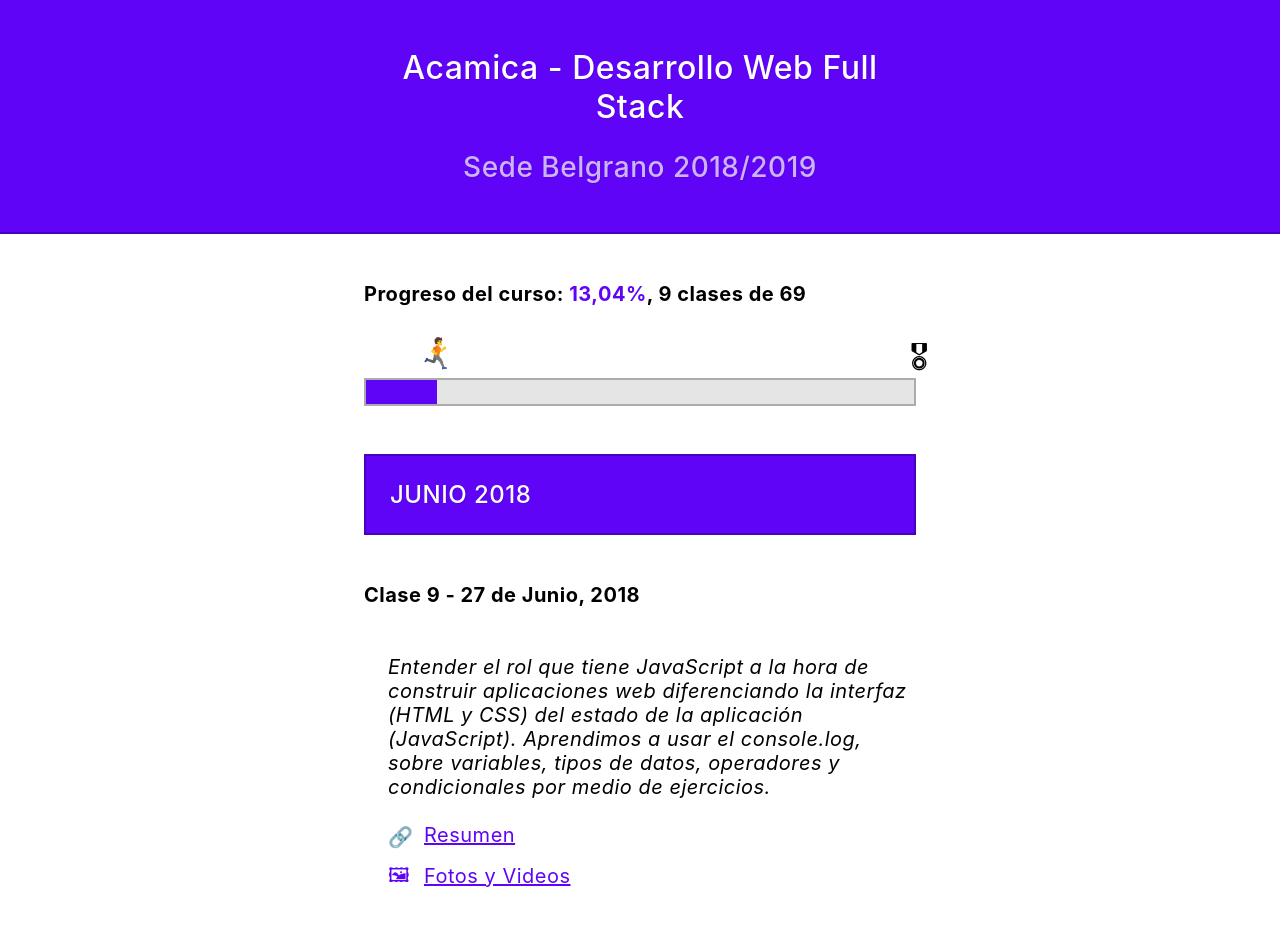
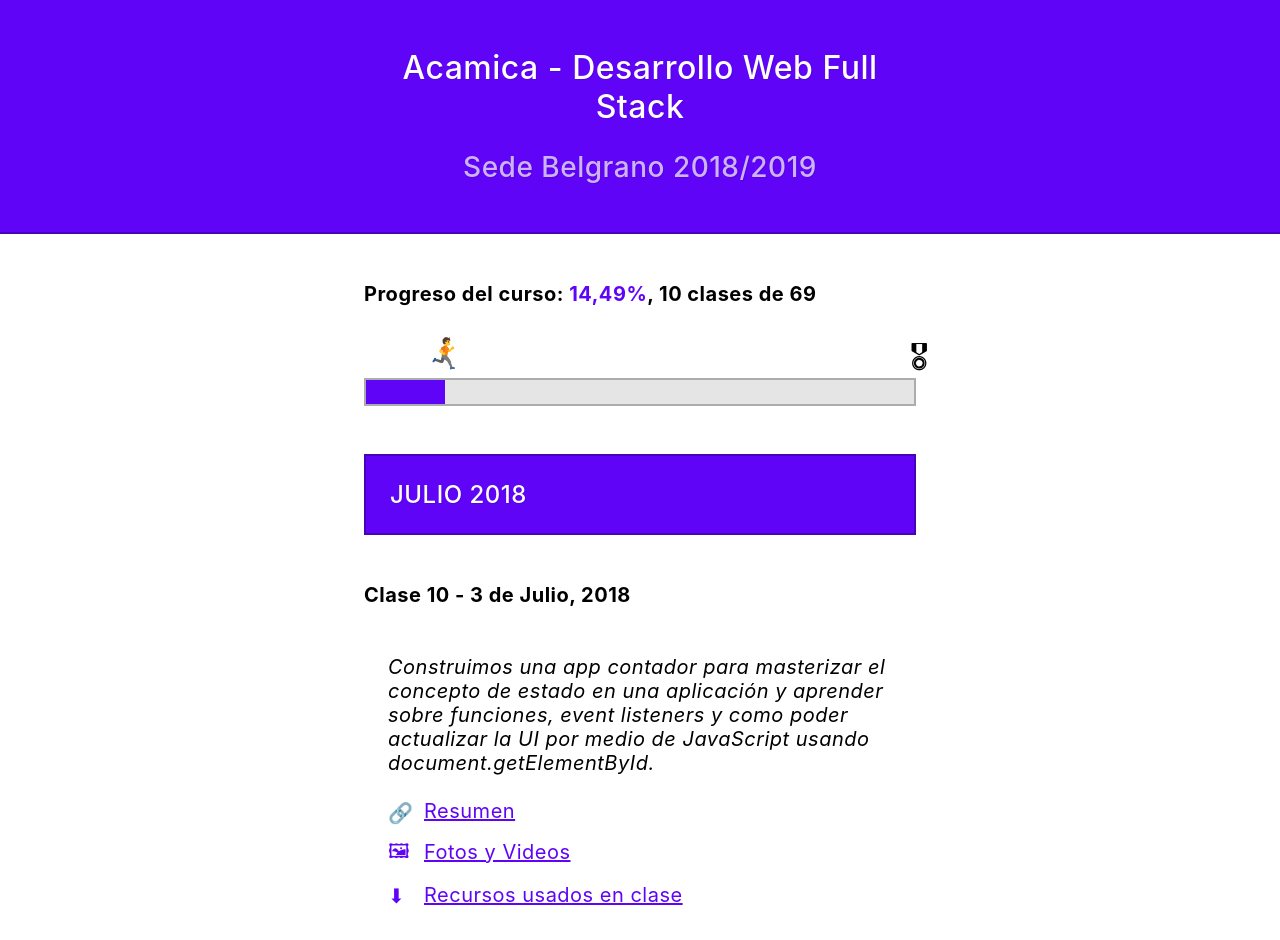
Before and after one commit to durancristhian/acamica-dwfs-belgrano, a website: page public/index.html in a window 1280 px wide. Shown: the top 940 px of the page. Drawn offline with Linux system fonts and the light colour scheme.

Commit message:
Add lesson 10

```diff
--- a/public/index.html
+++ b/public/index.html
@@ -34,11 +34,26 @@
         <div class="inner-container">
             <div class="progress-section">
                 <h4>Progreso del curso:
-                    <span class="color-animation">13,04%</span>, 9 clases de 69</h4>
+                    <span class="color-animation">14,49%</span>, 10 clases de 69</h4>
                 <div class="progress-bar-container">
-                    <div class="girl" style="left: 13.04%;">🏃</div>
+                    <div class="girl" style="left: 14.49%;">🏃</div>
                     <div class="medal">🎖</div>
-                    <div class="background-animation progress-bar" style="width: 13.04%;"></div>
+                    <div class="background-animation progress-bar" style="width: 14.49%;"></div>
+                </div>
+            </div>
+            <h3 class="background-animation">Julio 2018</h3>
+            <div class="lesson">
+                <div>
+                    <h4>Clase 10 - 3 de Julio, 2018</h4>
+                </div>
+                <div>
+                    <p>
+                        <em>Construimos una app contador para masterizar el concepto de estado en una aplicación y aprender sobre
+                            funciones, event listeners y como poder actualizar la UI por medio de JavaScript usando document.getElementById.</em>
+                    </p>
+                    <a href="https://drive.google.com/open?id=1issBYOdHdukqMbRxoZ4m5Gap1fCK52rqRVz-M0rrj8k" target="_blank" class="color-animation link">Resumen</a>
+                    <a href="https://drive.google.com/open?id=1mZ3PmaVoT9mnRqrNBkb-9OVM5WVqR7wg" target="_blank" class="color-animation media">Fotos y Videos</a>
+                    <a href="descargables/clase-10.zip" target="_blank" class="color-animation download">Recursos usados en clase</a>
                 </div>
             </div>
             <h3 class="background-animation">Junio 2018</h3>
```
Also changed, not shown: 2 other files.
